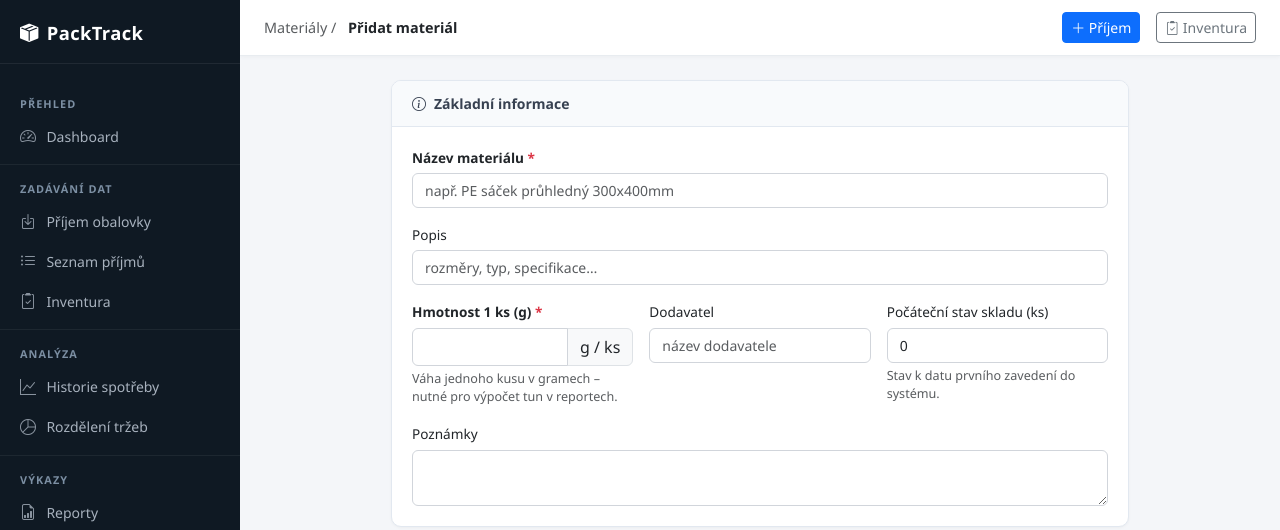
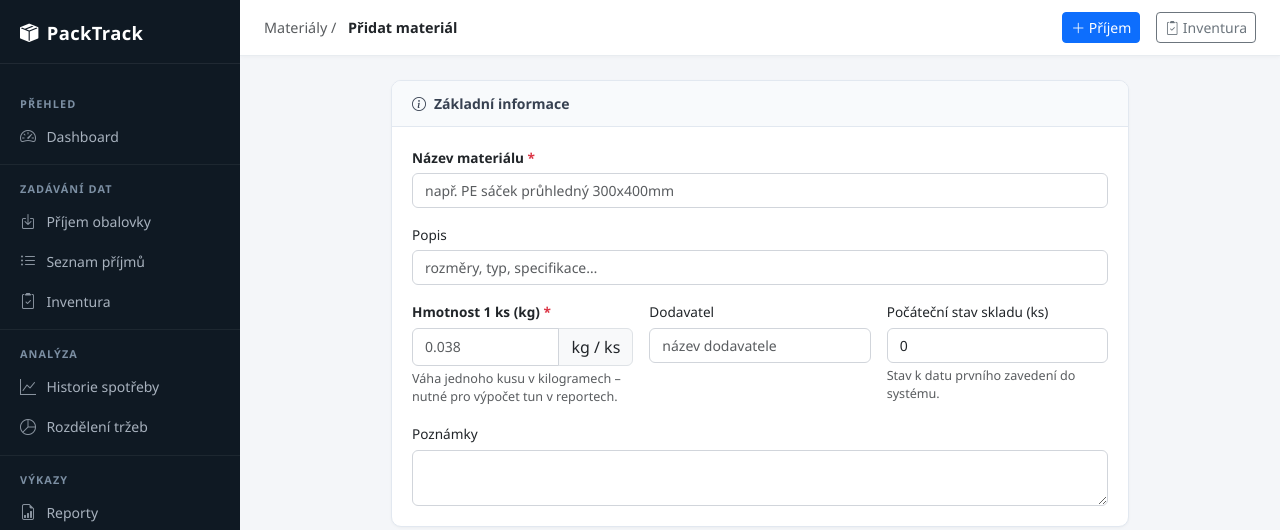
Before and after one commit to quadroczech/packtrack, a Flask app: page /materials/add in a window 1280 px wide. Shown: the top 530 px of the page. Run offline with Flask 3, Linux system fonts and the light colour scheme.

Commit message:
Change material weight input from grams to kilograms
Form now accepts kg (stored internally as grams via ×1000 conversion).
All weight displays updated to show kg.

Co-Authored-By: Claude Sonnet 4.6 <noreply@anthropic.com>

```diff
--- a/app.py
+++ b/app.py
@@ -112,7 +112,7 @@ def _material_from_form():
     return {
         "name":               f.get("name", "").strip(),
         "description":        f.get("description", "").strip(),
-        "weight_g":           float(f.get("weight_g") or 0),
+        "weight_g":           round(float(f.get("weight_kg_input") or 0) * 1000, 4),
         "supplier":           f.get("supplier", "").strip(),
         "ekokom_sheet":       f.get("ekokom_sheet", "J1-1A"),
         "ekokom_material":    f.get("ekokom_material", "") or None,
--- a/templates/history.html
+++ b/templates/history.html
@@ -75,7 +75,7 @@
           <td>
             <span class="fw-semibold">{{ mat.name }}</span>
             {% if not mat.active %}<span class="badge bg-secondary ms-1">archiv</span>{% endif %}
-            <br><small class="text-muted">{{ mat.weight_g | float }} g/ks</small>
+            <br><small class="text-muted">{{ (mat.weight_g | float / 1000) | round(6) }} kg/ks</small>
           </td>
           <td class="text-center">{{ c.opening if c.has_inventory or c.opening else "–" }}</td>
           <td class="text-center">
@@ -175,7 +175,7 @@
           <td>
             <span class="fw-semibold">{{ mat.name }}</span>
             {% if not mat.active %}<span class="badge bg-secondary ms-1">archiv</span>{% endif %}
-            <br><small class="text-muted">{{ mat.weight_g | float }} g/ks</small>
+            <br><small class="text-muted">{{ (mat.weight_g | float / 1000) | round(6) }} kg/ks</small>
           </td>
           {% set year_total_kg = namespace(v=0) %}
           {% set year_total_pcs = namespace(v=0) %}
--- a/templates/material_form.html
+++ b/templates/material_form.html
@@ -26,13 +26,14 @@
                  placeholder="rozměry, typ, specifikace…">
         </div>
         <div class="col-sm-4">
-          <label class="form-label fw-semibold">Hmotnost 1 ks (g) <span class="text-danger">*</span></label>
+          <label class="form-label fw-semibold">Hmotnost 1 ks (kg) <span class="text-danger">*</span></label>
           <div class="input-group">
-            <input type="number" name="weight_g" class="form-control" step="0.0001" min="0"
-                   value="{{ material.weight_g | float if material else '' }}" required>
-            <span class="input-group-text">g / ks</span>
+            <input type="number" name="weight_kg_input" class="form-control" step="0.000001" min="0"
+                   value="{{ (material.weight_g | float / 1000) if material else '' }}" required
+                   placeholder="0.038">
+            <span class="input-group-text">kg / ks</span>
           </div>
-          <div class="form-text">Váha jednoho kusu v gramech – nutné pro výpočet tun v reportech.</div>
+          <div class="form-text">Váha jednoho kusu v kilogramech – nutné pro výpočet tun v reportech.</div>
         </div>
         <div class="col-sm-4">
           <label class="form-label">Dodavatel</label>
--- a/templates/materials_list.html
+++ b/templates/materials_list.html
@@ -50,7 +50,7 @@
             </td>
             <td>
               {% if m.weight_g %}
-                <span class="badge bg-light text-dark border">{{ m.weight_g | float }} g</span>
+                <span class="badge bg-light text-dark border">{{ (m.weight_g | float / 1000) | round(6) }} kg</span>
               {% else %}<span class="text-muted">–</span>{% endif %}
             </td>
             <td class="text-muted">{{ m.supplier or "–" }}</td>
@@ -102,7 +102,7 @@
           {% for m in inactive_mats %}
           <tr class="text-muted">
             <td>{{ m.name }}</td>
-            <td>{{ m.weight_g }} g</td>
+            <td>{{ (m.weight_g | float / 1000) | round(6) }} kg</td>
             <td>{{ m.supplier or "–" }}</td>
             <td>
               <form method="post" action="{{ url_for('material_toggle', mid=m.id) }}" class="d-inline">
```
